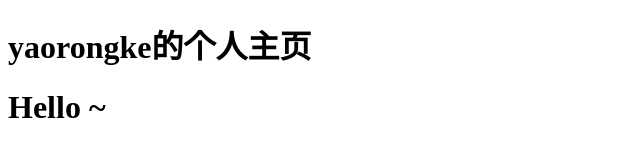
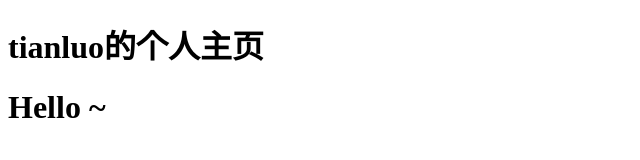
Before and after one commit to hhxtl/hhxtl.github.io, a plain HTML site: page index.html in a window 1280 px wide. Shown: the whole page, without its empty margins (0-640 px from the left). Drawn offline with Linux system fonts and the light colour scheme.

Commit message:
Update index.html

```diff
--- a/index.html
+++ b/index.html
@@ -2,10 +2,10 @@
 <html lang="en">
 <head>
     <meta charset="UTF-8">
-    <title>yaorongke</title>
+    <title>tianluo</title>
 </head>
 <body>
-    <h1>yaorongke的个人主页</h1>
+    <h1>tianluo的个人主页</h1>
     <h1>Hello ~</h1>
 </body>
 </html>
```
